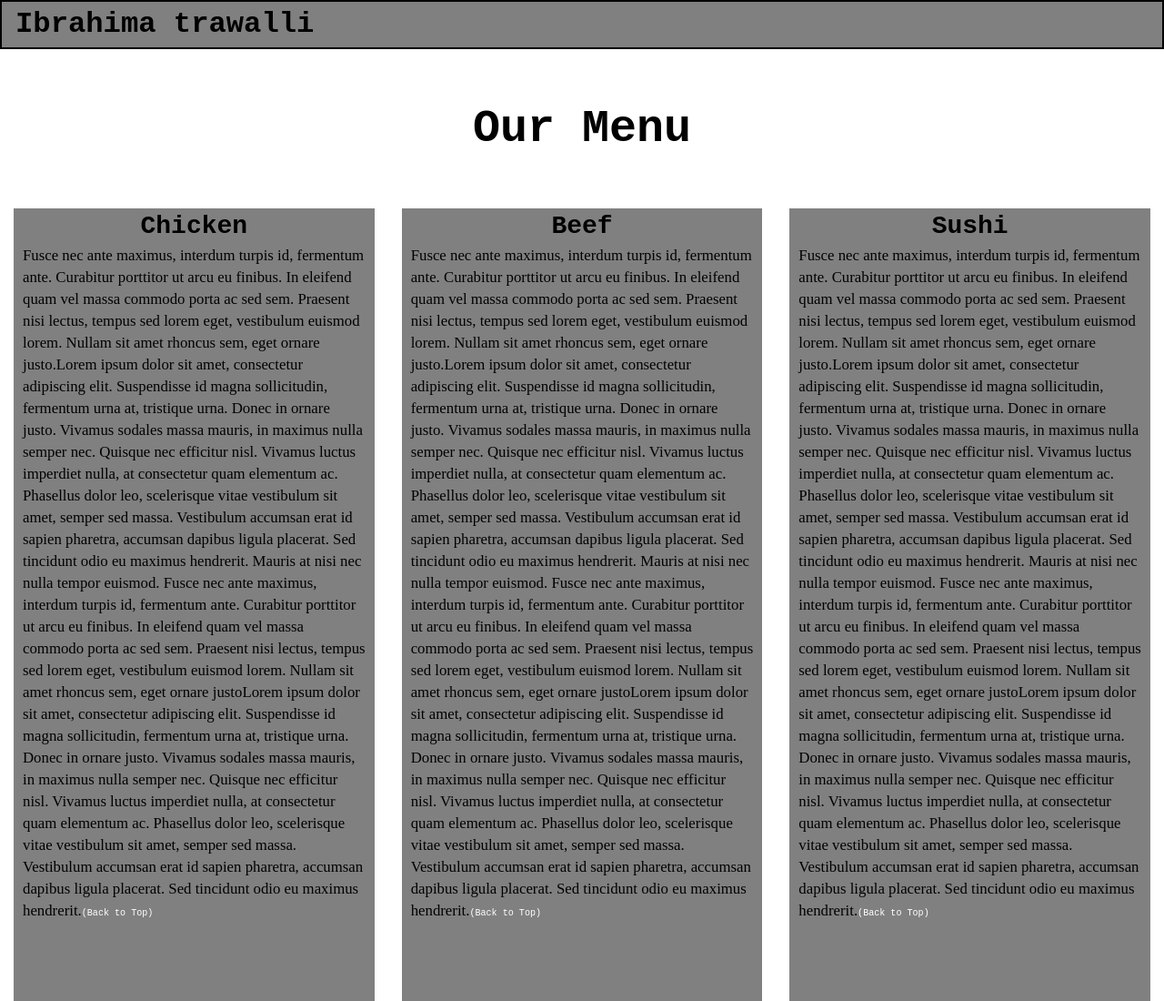
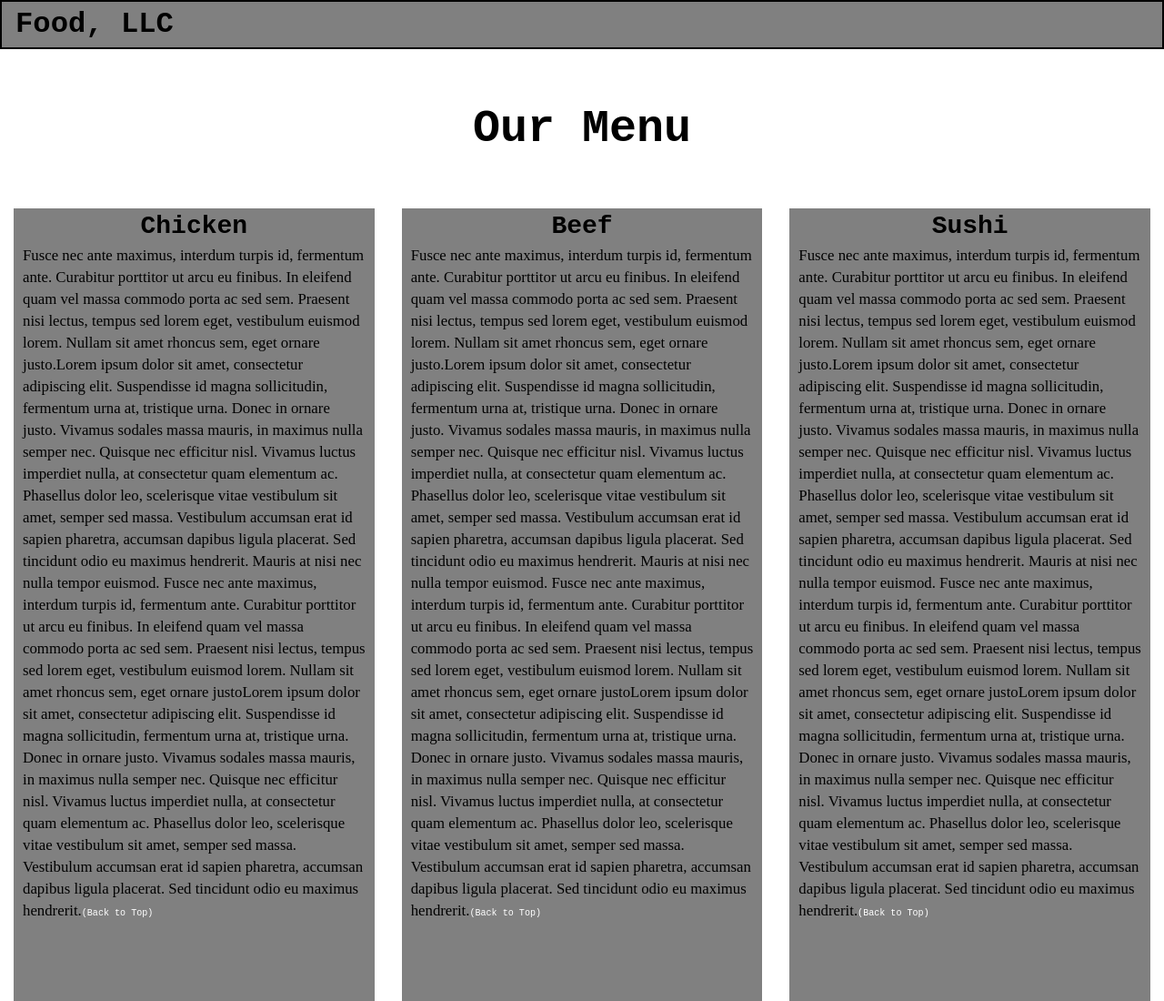
Before and after one commit to yinyanghns/inchirieri, a plain HTML site: page index.html in a window 1280 px wide. Shown: the top 1100 px of the page at 91% size. Drawn offline with Linux system fonts and the light colour scheme.

Commit message:
Actualizar index.html

```diff
--- a/index.html
+++ b/index.html
@@ -21,7 +21,7 @@
   <nav id="header-nav" class="navbar navbar-default">
     <div class="container-fluid">
       <div class="navbar-header">
-        <div id="navtitle" class="navbar-brand">Ibrahima trawalli</div>
+        <div id="navtitle" class="navbar-brand">Food, LLC</div>
          <button type="button" class="navbar-toggle collapsed" data-toggle="collapse" data-target="#collapsable-nav" aria-expanded="false">
           <span class="sr-only">Toggle navigation</span>
           <span class="icon-bar"></span>
```
